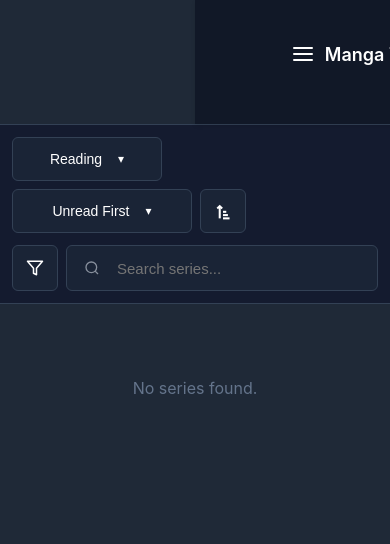
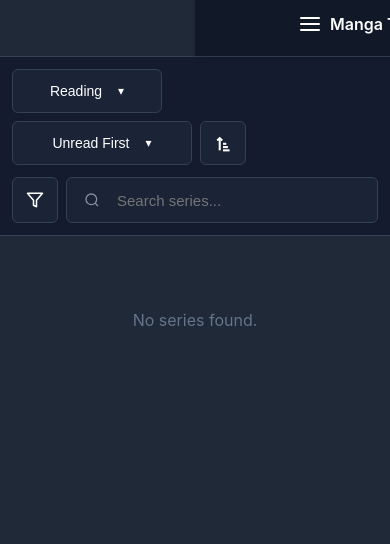
Before and after one commit to Oragonn/manga-tracker, a Flask app: template web/templates/index.html in a window 390 px wide. Shown: the top 544 px of the page. Run offline with Flask 3, Linux system fonts and the light colour scheme; the template is opened without the code that fills it, so the values that code supplies are empty.

Commit message:
little css fix

```diff
--- a/web/static/css/style.css
+++ b/web/static/css/style.css
@@ -1458,6 +1458,8 @@ html {
     top: 0;
     z-index: 1000;
     transition: transform 0.3s ease;
+    padding: 8px 0; /* Reduce padding */
+    height: 56px; /* Fixed height */
   }
 
   .header-full.hidden-mobile {
@@ -1465,23 +1467,28 @@ html {
   }
 
   .nav-container {
-    padding: 16px;
-  }
-
-  .nav-links {
-    display: none; /* Hide desktop nav */
+    padding: 0 16px;
+    height: 100%;
   }
 
   .mobile-header {
     display: flex;
     align-items: center;
     justify-content: space-between;
-    padding: 16px;
+    height: 100%;
+    max-height: 56px;
+  }
+
+  .mobile-header h1 {
+    font-size: 16px !important; /* Smaller title */
+    font-weight: 600;
+    margin: 0 !important;
+    line-height: 1;
   }
 
   .hamburger-btn {
-    width: 44px;
-    height: 44px;
+    width: 40px;
+    height: 40px;
     background: none;
     border: none;
     color: white;
@@ -1489,6 +1496,13 @@ html {
     align-items: center;
     justify-content: center;
     cursor: pointer;
+    padding: 0;
+    flex-shrink: 0;
+  }
+
+  .hamburger-btn svg {
+    width: 24px;
+    height: 24px;
   }
 
   .mobile-menu-overlay {
@@ -1560,6 +1574,7 @@ html {
   /* ================================
      MOBILE CONTROL PANEL
      ================================ */
+  /* Adjust control panel position to account for header */
   .control-panel {
     border-radius: 0;
     margin: 0;
@@ -1567,9 +1582,15 @@ html {
     border-left: none;
     border-right: none;
     position: sticky;
-    top: 72px; /* Below header */
+    top: 56px; /* Match header height */
     z-index: 100;
-  }
+    background: #141b2f;
+  }
+
+  .nav-links {
+    display: none !important;
+  }
+
 
   /* Hide second row on mobile */
   .control-row:nth-child(2) {
@@ -1775,6 +1796,7 @@ html {
     font-size: 13px;
     line-height: 1.3;
     -webkit-line-clamp: 2;
+    line-clamp: 2;
     min-height: 2.6em;
   }
 
```
